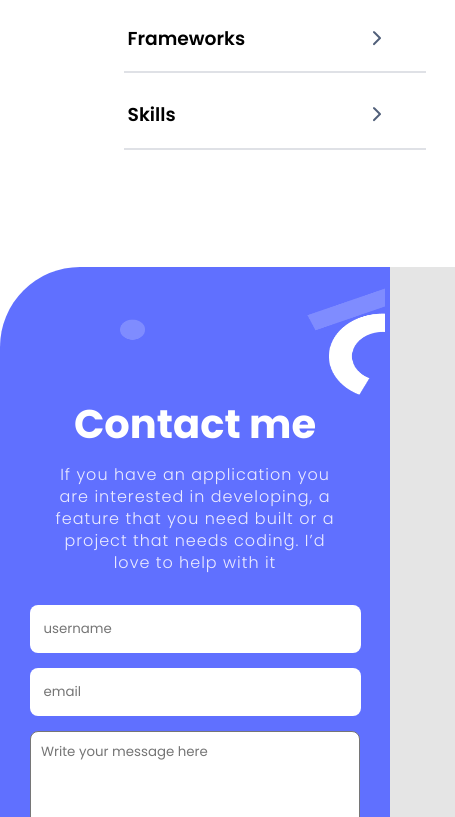
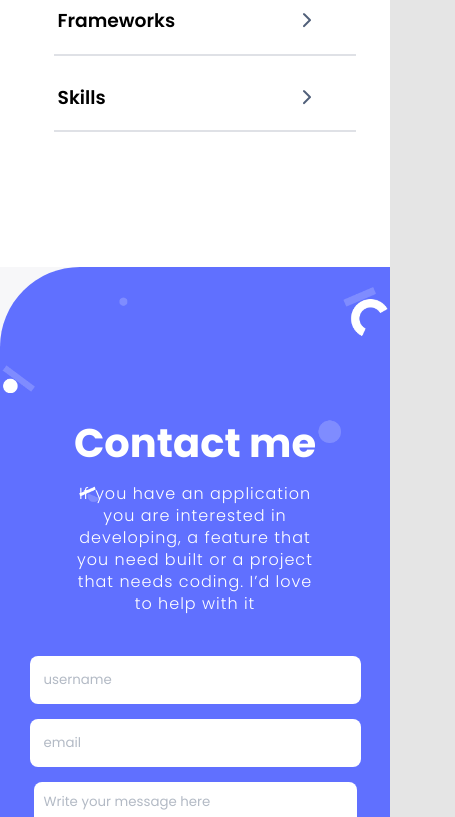
Before and after one commit to ahsannaseem1/Portfolio-Project, a website: page index.html in a window 390 px wide. Shown: the part 4675-5492 px from the top of the page, 455 px wide, since content can reach past the window. Drawn offline with Linux system fonts and the light colour scheme.

Commit message:
contact section complete for web

```diff
--- a/index.html
+++ b/index.html
@@ -213,7 +213,7 @@
         </div>
         <div class="contact_section">
             <div class="contact_form">
-                <img src="./images/contact.png" alt="">
+                <img src="./images/contact_back.png" alt="">
                 <div class="contact_heading">
                     <h1>Contact me</h1>
                     <p>If you have an application you are interested in developing, a feature that you need built or a
--- a/style.css
+++ b/style.css
@@ -333,7 +333,6 @@ button {
   border-top-right-radius: 160px;
   width: 100vw;
   height: 800px;
-  padding-left: 65px;
 }
 
 .about_heading {
@@ -456,15 +455,17 @@ button {
     border-top-right-radius: 80px;
     height: 1150px;
     display: flex;
-    width: 100%;
+    width: 100vw;
     flex-direction: column;
-    justify-content: center;
+    justify-content: flex-start;
     align-items: center;
   }
 
   .about_heading {
     display: flex;
     flex-direction: column;
+    justify-content: flex-start;
+    align-items: flex-start;
     width: 80%;
     margin-left: 0;
   }
@@ -528,6 +529,7 @@ button {
     flex-direction: column;
     width: 100%;
     margin-bottom: 80px;
+    margin-left: 0;
   }
 
   .component {
@@ -579,37 +581,44 @@ button {
 }
 
 /* --------------------------- Contact Section------------------------- */
-
 .contact_section {
   position: relative;
   height: 800px;
+  width: 100vw;
   overflow-x: hidden;
-  background-color: white;
+  background-color: #6070ff;
+  border-top-left-radius: 160px;
+  color: white;
+  display: flex;
+  justify-content: center;
+  align-items: center;
+  overflow-y: hidden;
 }
 
 .contact_form {
-  position: absolute;
-  height: 800px;
-  background-color: #6070ff;
-  border-top-left-radius: 80px;
-  overflow-x: hidden;
-  color: white;
+  position: relative;
+  z-index: 1;
+  display: flex;
+  flex-direction: column;
+  align-items: center;
 }
 
 .contact_form img {
   position: absolute;
-  width: 265px;
-  height: 680px;
-  margin-left: 120px;
-  margin-top: 20px;
+  top: 0;
+  left: 0;
+  width: 100%;
+  height: auto;
+  z-index: -1;
 }
 
 .contact_heading {
+  margin-top: 100px;
+  text-align: center;
   display: flex;
   justify-content: center;
   align-items: center;
   flex-direction: column;
-  margin-top: 100px;
 }
 
 .contact_heading h1 {
@@ -619,24 +628,27 @@ button {
 
 .contact_heading p {
   font-weight: 300;
-  color: #ebebff;
   padding: 0 44px;
   margin-top: 10px;
   text-align: center;
   letter-spacing: 1px;
   line-height: 22px;
+  width: 35%;
 }
 
 .form {
+  margin-top: 10px;
   display: flex;
   flex-direction: column;
   align-items: center;
 }
 
-.form input {
+.form input,
+.form textarea {
   margin-top: 15px;
   height: 38px;
-  width: 303px;
+  width: 330px;
+  max-width: 100%;
   border-radius: 8px;
   outline: none;
   padding: 5px 14px;
@@ -645,18 +657,19 @@ button {
 }
 
 .form textarea {
-  margin-top: 15px;
   height: 150px;
-  border-radius: 8px;
-  width: 308px;
   resize: none;
   padding: 10px;
-  outline: none;
-  font-family: "poppins", sans-serif;
+}
+
+.form_button {
+  margin-top: 20px;
+  display: flex;
+  justify-content: center;
+  align-items: center;
 }
 
 .form_button button {
-  margin-left: 22px;
   font-weight: 500;
   width: 140px;
   padding: 10px;
@@ -664,7 +677,8 @@ button {
   cursor: pointer;
 }
 
-textarea input::placeholder {
+textarea::placeholder,
+input::placeholder {
   color: #b3bac5;
 }
 
@@ -672,3 +686,26 @@ button:hover {
   background-color: #b3daff;
   color: black;
 }
+
+@media screen and (max-width: 768px) {
+  .contact_section {
+    border-top-left-radius: 80px;
+  }
+
+  .contact_heading {
+    width: 80%;
+  }
+
+  .form input,
+  .form textarea {
+    width: 303px;
+  }
+
+  .form_button button {
+    width: 120px;
+  }
+
+  .contact_heading p {
+    width: 80%;
+  }
+}
```
Also changed, not shown: images/contact_back.png (added).
